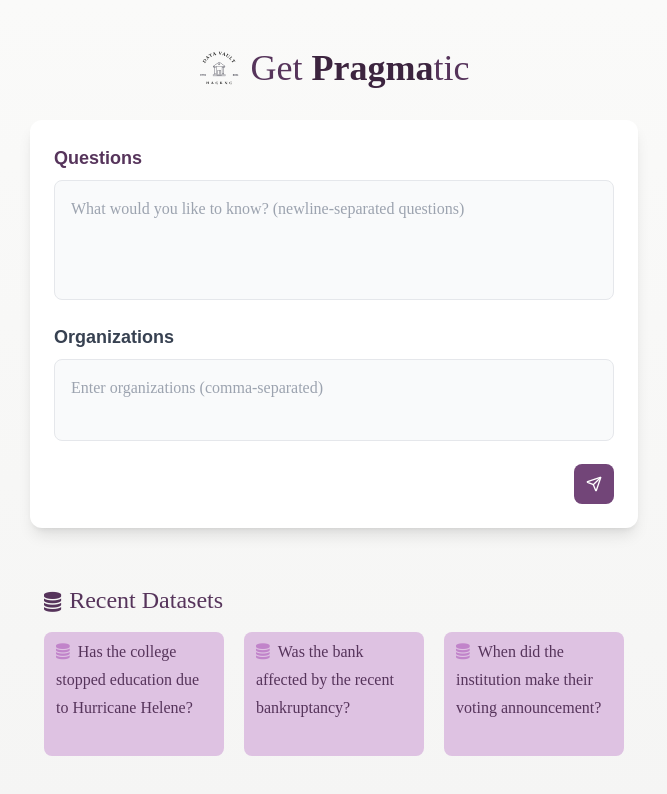
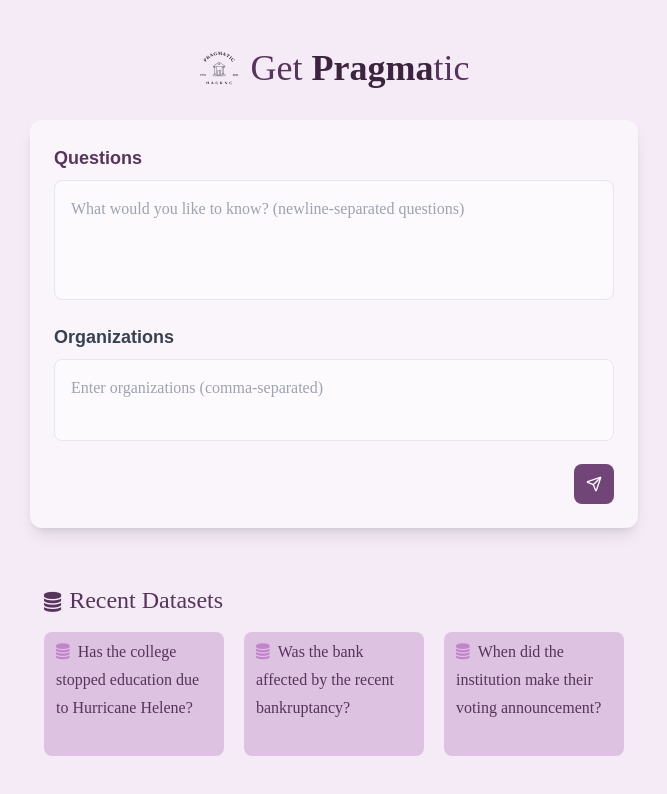
Before and after one commit to MurtazaKafka/Pragma, a React (Create React App) app in the folder frontend/: page / in a window 1280 px wide. Shown: the top 794 px of the page, without its empty margins (306-973 px from the left). Built offline with nearby package versions, Linux system fonts and the light colour scheme; a web font is replaced by a local one.

Commit message:
add color correction to match theme

```diff
--- a/frontend/src/Landing.jsx
+++ b/frontend/src/Landing.jsx
@@ -12,7 +12,7 @@ const Landing = () => {
     };
 
     return (
-        <div className="min-h-screen bg-gradient-to-b from-stone-50 to-stone-100">
+        <div className="min-h-screen bg-gradient-to-b from-heliotrope-50 to-heliotrope-50">
             <div className="max-w-7xl mx-auto px-4 sm:px-6 lg:px-8 py-12">
                 <div className="space-y-8">
                     <Header />
--- a/frontend/src/components/QueryInput.jsx
+++ b/frontend/src/components/QueryInput.jsx
@@ -37,7 +37,7 @@ function QueryInput({ onSubmit }) {
     const closeModal = () => setIsModalOpen(false);
 
     return (
-        <div className="w-full md:w-full bg-white rounded-xl shadow-lg p-6">
+        <div className="w-full md:w-full bg-heliotrope-25 rounded-xl shadow-lg p-6">
             <form onSubmit={handleSubmit} className="space-y-4">
                 <div className="space-y-2">
                     <label
@@ -52,7 +52,7 @@ function QueryInput({ onSubmit }) {
                             value={query}
                             onChange={handleQueryChange}
                             placeholder="What would you like to know? (newline-separated questions)"
-                            className="font-bodoni resize-none w-full min-h-[120px] p-4 text-heliotrope-800 border border-gray-200 rounded-lg bg-gray-50 focus:ring-2 focus:ring-blue-500 focus:border-transparent transition-all duration-200 ease-in-out"
+                            className="font-bodoni resize-none w-full min-h-[120px] p-4 text-heliotrope-800 border border-gray-200 rounded-lg bg-heliotrope-0 focus:ring-2 focus:ring-blue-500 focus:border-transparent transition-all duration-200 ease-in-out"
                             rows={3}
                         />
                     </div>
@@ -71,7 +71,7 @@ function QueryInput({ onSubmit }) {
                             value={organisations}
                             onChange={handleOrganisationsChange}
                             placeholder="Enter organizations (comma-separated)"
-                            className="font-bodoni w-full p-4 text-heliotrope-800 border border-gray-200 rounded-lg bg-gray-50 focus:ring-2 focus:ring-purple-500 focus:border-transparent transition-all duration-200 ease-in-out resize-none"
+                            className="font-bodoni w-full p-4 text-heliotrope-800 border border-gray-200 rounded-lg bg-heliotrope-0 focus:ring-2 focus:ring-purple-500 focus:border-transparent transition-all duration-200 ease-in-out resize-none"
                             rows={2}
                         />
                     </div>
--- a/frontend/tailwind.config.js
+++ b/frontend/tailwind.config.js
@@ -10,7 +10,10 @@ module.exports = {
           },
           colors: {
             heliotrope: {
-              50: '#ede1f0',
+              0: '#fdfafd',
+              25: '#faf5fb',
+              50: '#f4ebf6',
+              75: '#ede1f0',
               100: '#dec2e2',
               200: '#cfa4d5',
               300: '#c184ca',
```
Also changed, not shown: frontend/public/full-logo.svg.
